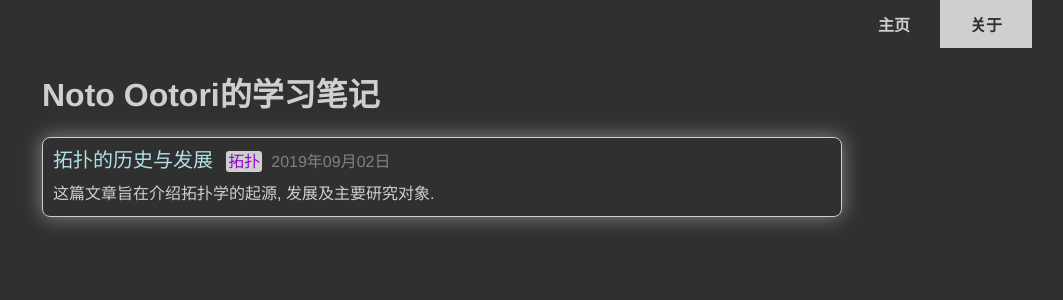
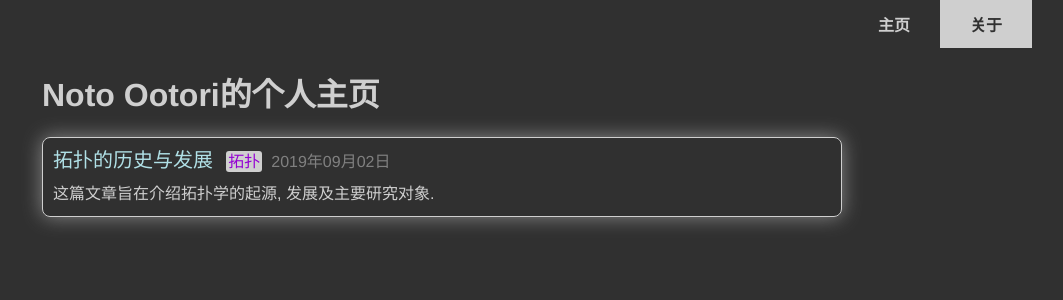
Before and after one commit to NotoOotori/notoootori.github.io, a Jekyll site: the page built from index.html, in a window 1280 px wide. Shown: the top 300 px of the page, without its empty margins (198-1261 px from the left). Built offline with Jekyll 4.4.1, drawn with Linux system fonts in a browser that asks for light colours.

Commit message:
chore(index.html): Change title.

```diff
--- a/index.html
+++ b/index.html
@@ -1,5 +1,5 @@
 ---
-title: Noto Ootori的学习笔记
+title: Noto Ootori的个人主页
 ---
 
 <h1>{{ page.title }}</h1>
```
